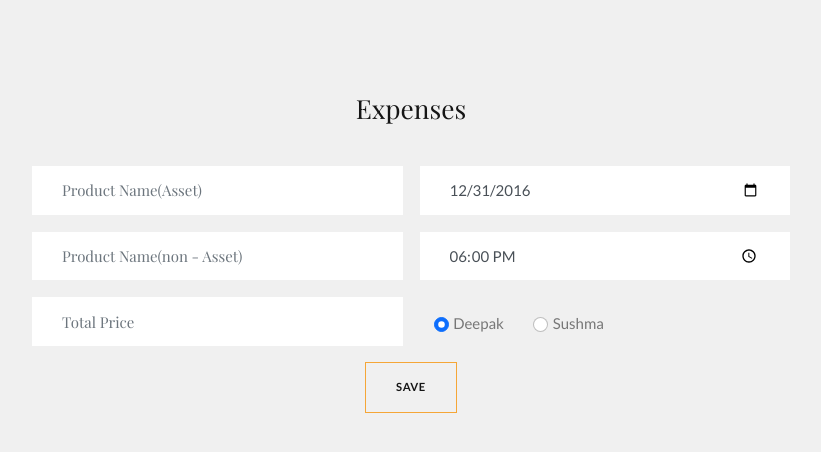
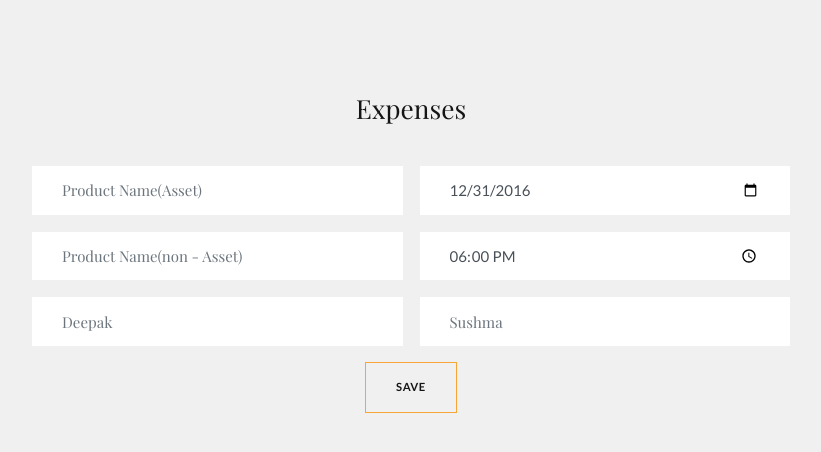
Before and after one commit to shreebandal/Bandal-Finance, a plain HTML site: page index.html in a window 1280 px wide. Shown: the whole page, without its empty margins (229-1050 px from the left). Drawn offline with nearby package versions, Linux system fonts and the light colour scheme; some packages are replaced by stand-ins of ours; a web font is replaced by a local one.

Commit message:
Update index.html

```diff
--- a/index.html
+++ b/index.html
@@ -57,8 +57,8 @@
 									<div class="invalid-feedback"></div>
 								</div>
 								<div class="form-group">
-									<label class="sr-only" for="reservation__form__phone">Total Price</label>
-									<input type="number" class="form-control" id="reservation__form__phone" name="PRICE" placeholder="Total Price" required>
+									<label class="sr-only" for="reservation__form__phone">Deepak</label>
+									<input type="number" class="form-control" id="reservation__form__phone" name="DEEPAK" placeholder="Deepak">
 									<div class="invalid-feedback"></div>
 								</div>
 
@@ -75,20 +75,10 @@
 									<div class="invalid-feedback"></div>
 								</div>
 								<div class="form-group">
-									<div class="form-check form-check-inline mt-3 pr-3 pl-3">
-										<input class="form-check-input" type="radio" name="SPENDER" id="flexRadioDefault1" value="Deepak" checked>
-										<label class="form-check-label" for="flexRadioDefault1">
-										Deepak
-										</label>
-									  </div>
-									  <div class="form-check form-check-inline mt-3 ">
-										<input class="form-check-input" type="radio" name="SPENDER" value="Sushma" id="flexRadioDefault2">
-										<label class="form-check-label" for="flexRadioDefault2">
-										Sushma
-										</label>
-									  </div>
+									<label class="sr-only" for="reservation__form__phone">Sushma</label>
+									<input type="number" class="form-control" id="reservation__form__phone" name="SUSHMA" placeholder="Sushma">
+									<div class="invalid-feedback"></div>
 								</div>
-
 							</div>
 							<div class="col">
 
```
